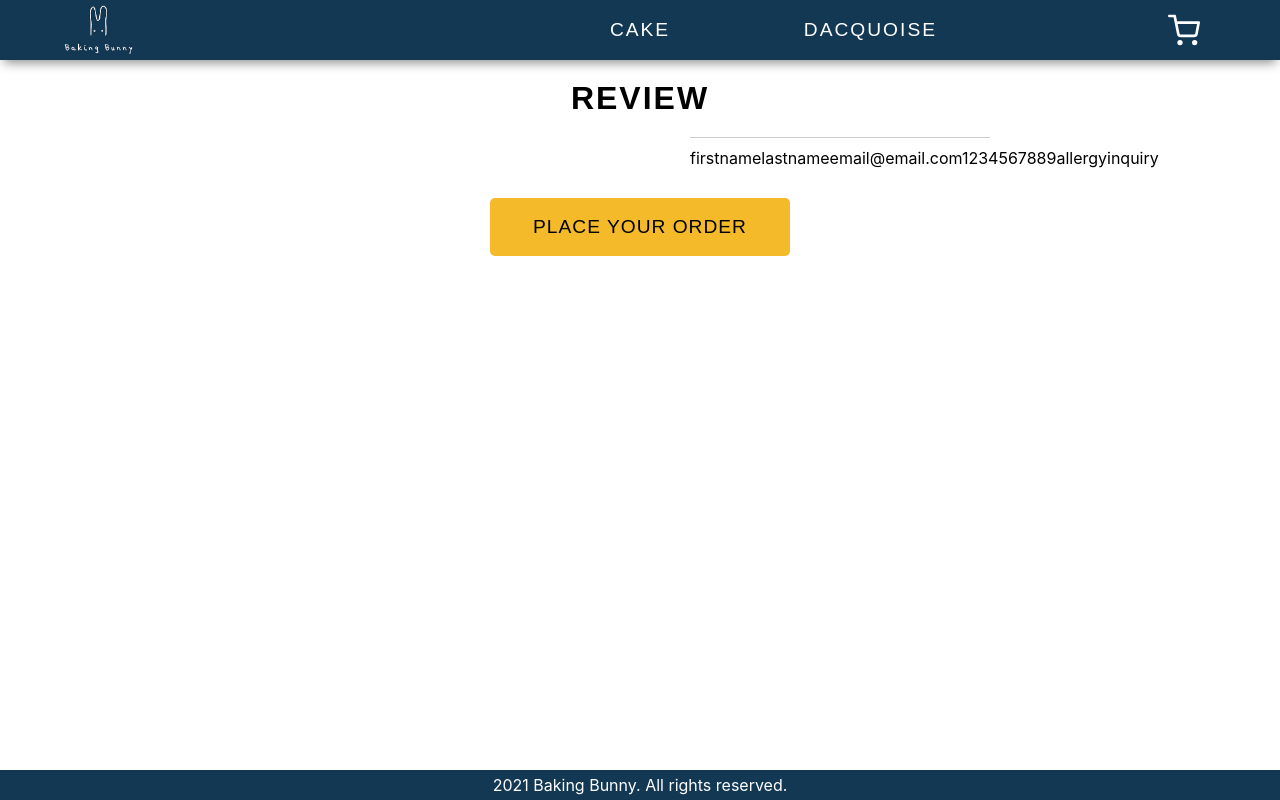
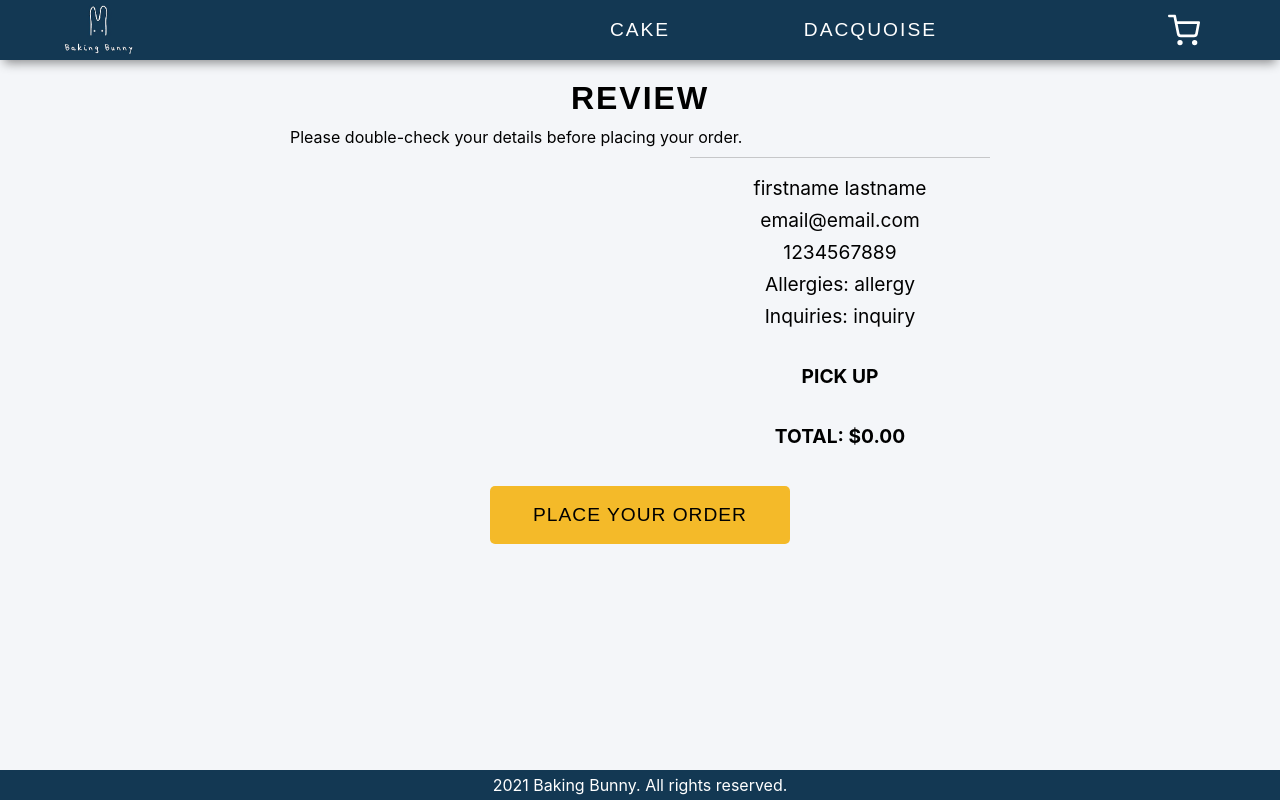
Before and after one commit to BakingBunny/web-baking-bunny, a React (Create React App) app: page /review in a window 1280 px wide. Built offline with nearby package versions, Linux system fonts and the light colour scheme; the HTML template or start-up script is replaced by a standard one; a web font is replaced by a local one.

Commit message:
Redesigned general concept

```diff
--- a/src/App.tsx
+++ b/src/App.tsx
@@ -5,6 +5,7 @@ import {
   Route,
   // Redirect,
 } from 'react-router-dom';
+import styled from 'styled-components';
 import { Navbar } from './components/Navbar';
 import { HomePage } from './pages';
 import { ProductListPage } from './pages/ProductListPage';
@@ -16,6 +17,10 @@ import { useCountCartItems } from './hooks/useCountCartItems';
 import { ReviewPage } from './pages/ReviewPage';
 import useValid from './hooks/useCheckOutValid';
 
+const BodyContainer = styled.div`
+  min-height: calc(100vh - 60px - 30px);
+`;
+
 function App() {
   const countCartItems = useCountCartItems();
   const isValid: boolean = useValid();
@@ -24,6 +29,7 @@ function App() {
     <>
       <Router>
         <Navbar />
+        <BodyContainer>
           <Switch>
             <Route path='/' component={HomePage} exact />
             <Route
@@ -38,6 +44,7 @@ function App() {
             {isValid && <Route path='/review' component={ReviewPage} exact />}
             <Route component={NotFoundPage} />
           </Switch>
+        </BodyContainer>
         <Footer />
       </Router>
     </>
--- a/src/components/CartPage/CartPageElements.tsx
+++ b/src/components/CartPage/CartPageElements.tsx
@@ -24,6 +24,7 @@ export const Wrapper = styled.div`
   grid-gap: 1rem;
   grid-template-columns: 1fr 300px;
   grid-template-areas: 'card-wrapper subtotal';
+  padding: 10px;
 
   @media screen and (max-width: 960px) {
     grid-template-columns: 1fr;
@@ -32,18 +33,34 @@ export const Wrapper = styled.div`
   }
 `;
 
+export const Subtitle = styled.h2`
+  font-size: 1.3rem;
+  letter-spacing: 1px;
+  margin: 10px 0;
+`;
+
 export const CardWrapper = styled.div`
   grid-area: card-wrapper;
   display: flex;
   flex-direction: column;
   padding: 10px;
+  background: #fff;
+  border: 1px solid #9f9f9f87;
+  border-radius: 10px;
 `;
 
 export const Card = styled.div`
   display: grid;
   grid-template-columns: min(35%, 150px) 1fr;
-  border-top: 1px solid #9f9f9f87;
   padding: 10px 0;
+
+  &:not(:first-child) {
+    border-top: 1px solid #9f9f9f87;
+  }
+
+  &:last-child {
+    padding: 10px 0 0;
+  }
 `;
 
 export const ImageWrapper = styled.div`
@@ -196,11 +213,13 @@ export const SubtotalWrapper = styled.div`
   justify-content: center;
   align-items: center;
   text-align: center;
-  width: min(100%, 400px);
+  min-width: 330px;
   height: 80px;
-  border-top: 1px solid #9f9f9f87;
-  padding: 15px 0;
-  margin: 10px 0 0 0;
+  margin: 0 0 10px;
+  padding: 20px 0;
+  background: #fff;
+  border: 1px solid #9f9f9f87;
+  border-radius: 10px;
 `;
 
 export const SubtotalText = styled.b`
--- a/src/components/CartPage/index.tsx
+++ b/src/components/CartPage/index.tsx
@@ -6,6 +6,7 @@ import {
   Container,
   Title,
   Wrapper,
+  Subtitle,
   CardWrapper,
   Card,
   ImageWrapper,
--- a/src/components/Footer/FooterElements.tsx
+++ b/src/components/Footer/FooterElements.tsx
@@ -15,13 +15,8 @@ export const Container = styled.div`
   align-items: center;
   z-index: 2;
   box-shadow: 0px 7px 10px -4px rgba(0, 0, 0, 0.43);
-  position: fixed;
+  /* position: fixed; */
   bottom: 0;
-
-  @media screen and (max-width: 960px) {
-    position: static;
-    bottom: 0;
-  }
 `;
 
 export const Wrapper = styled.div`
--- a/src/components/ReviewPage/CartProducts.tsx
+++ b/src/components/ReviewPage/CartProducts.tsx
@@ -10,7 +10,7 @@ import {
   OptionsWrapper,
   ProductName,
   OptionText,
-  SizeText,
+  PriceText,
 } from './ReviewPageElements';
 import formatCurrency from '../../utils/formatCurrency';
 import { SizeListInterface } from '../../interface/SizeListInterface';
@@ -33,7 +33,11 @@ export const CartProducts = (props: Props) => {
           </ImageWrapper>
           <OptionsWrapper>
             <ProductName>{item.product.productName}</ProductName>
-            <SizeText>{formatCurrency(item.product.price)}</SizeText>
+            <PriceText>
+              {item.sizeId === 2
+                ? formatCurrency(item.product.price * 1.2)
+                : formatCurrency(item.product.price)}
+            </PriceText>
             {item.tasteId > 0 && (
               <OptionText>
                 {item.product.tasteList
@@ -50,6 +54,7 @@ export const CartProducts = (props: Props) => {
                   .map((data) => data.sizeName)}
               </OptionText>
             )}
+            <OptionText>Quantity: {item.qty}</OptionText>
           </OptionsWrapper>
         </Card>
       ))}
--- a/src/components/ReviewPage/ReviewPageElements.tsx
+++ b/src/components/ReviewPage/ReviewPageElements.tsx
@@ -38,7 +38,7 @@ export const CardWrapper = styled.div`
   grid-area: card-wrapper;
   display: flex;
   flex-direction: column;
-  padding: 10px;
+  padding: 10px 10px 0;
 `;
 
 export const Card = styled.div`
@@ -77,7 +77,7 @@ export const ProductName = styled(OptionText)`
   font-weight: 700;
 `;
 
-export const SizeText = styled(OptionText)`
+export const PriceText = styled(OptionText)`
   font-weight: lighter;
 `;
 
@@ -85,7 +85,18 @@ export const OtherInfo = styled.div`
   grid-area: other-info;
   border-top: 1px solid #9f9f9f87;
   padding: 10px 0;
-  margin: 10px 0;
+  margin: 10px auto;
+  width: min(100%, 350px);
+  text-align: center;
+
+  @media screen and (max-width: 960px) {
+    margin: 0 auto;
+  }
+`;
+
+export const UserInfoText = styled.div`
+  font-size: 1.2rem;
+  margin: 0.5rem auto;
 `;
 
 export const CircleBtn = styled.button`
--- a/src/components/ReviewPage/UserInfo.tsx
+++ b/src/components/ReviewPage/UserInfo.tsx
@@ -1,22 +1,57 @@
 import React from 'react';
-import { userInfo, update } from '../../store/userInfoSlice';
-// import { orderList } from '../../store/orderListSlice';
-import { useAppSelector, useAppDispatch } from '../../store/hooks';
+import { userInfo } from '../../store/userInfoSlice';
+import { orderList } from '../../store/orderListSlice';
+import { useAppSelector } from '../../store/hooks';
 import { UserInfoInterface } from '../../interface/UserInfoInterface';
+import { UserInfoText } from './ReviewPageElements';
+import { OrderListInterface } from '../../interface/OrderListInterface';
+import formatCurrency from '../../utils/formatCurrency';
 
 interface Props {}
 
 export const UserInfo = (props: Props) => {
   const userInfoState = useAppSelector<UserInfoInterface>(userInfo);
+  const orderListState = useAppSelector<OrderListInterface>(orderList);
 
   return (
     <>
-      {userInfoState.firstname}
-      {userInfoState.lastname}
-      {userInfoState.email}
-      {userInfoState.phone}
-      {userInfoState.allergy}
-      {userInfoState.inquiry}
+      <UserInfoText>
+        {userInfoState.firstname} {userInfoState.lastname}
+      </UserInfoText>
+      <UserInfoText>{userInfoState.email}</UserInfoText>
+      <UserInfoText>{userInfoState.phone}</UserInfoText>
+      <UserInfoText>Allergies: {userInfoState.allergy}</UserInfoText>
+      <UserInfoText>Inquiries: {userInfoState.inquiry}</UserInfoText>
+      <br />
+      <UserInfoText>
+        <b>{orderListState.isDelivery ? 'DELIVERY' : 'PICK UP'}</b>
+      </UserInfoText>
+      <UserInfoText>
+        {orderListState.pickupDeliveryDate &&
+          orderListState.pickupDeliveryDate.toDateString()}
+      </UserInfoText>
+      <br />
+
+      {orderListState.isDelivery && orderListState.deliveryFee && (
+        <>
+          <UserInfoText>
+            Subtotal: {formatCurrency(orderListState.subtotal)}
+          </UserInfoText>
+          <UserInfoText>
+            Delivery Fee: {formatCurrency(orderListState.deliveryFee)}
+          </UserInfoText>
+        </>
+      )}
+      <UserInfoText>
+        <b>
+          TOTAL:{' '}
+          {orderListState.deliveryFee
+            ? formatCurrency(
+                orderListState.subtotal + orderListState.deliveryFee
+              )
+            : formatCurrency(orderListState.subtotal)}
+        </b>
+      </UserInfoText>
     </>
   );
 };
--- a/src/components/ReviewPage/index.tsx
+++ b/src/components/ReviewPage/index.tsx
@@ -28,6 +28,7 @@ const Review = (props: Props) => {
   return (
     <Container>
       <Title>Review</Title>
+      Please double-check your details before placing your order.
       <Wrapper>
         <CartProducts />
         <OtherInfo>
--- a/src/index.css
+++ b/src/index.css
@@ -12,6 +12,7 @@ body {
     sans-serif;
   -webkit-font-smoothing: antialiased;
   -moz-osx-font-smoothing: grayscale;
+  background: #f4f6f9;
 }
 
 code {
```
Lines whose indentation alone changed are shown as unchanged.
